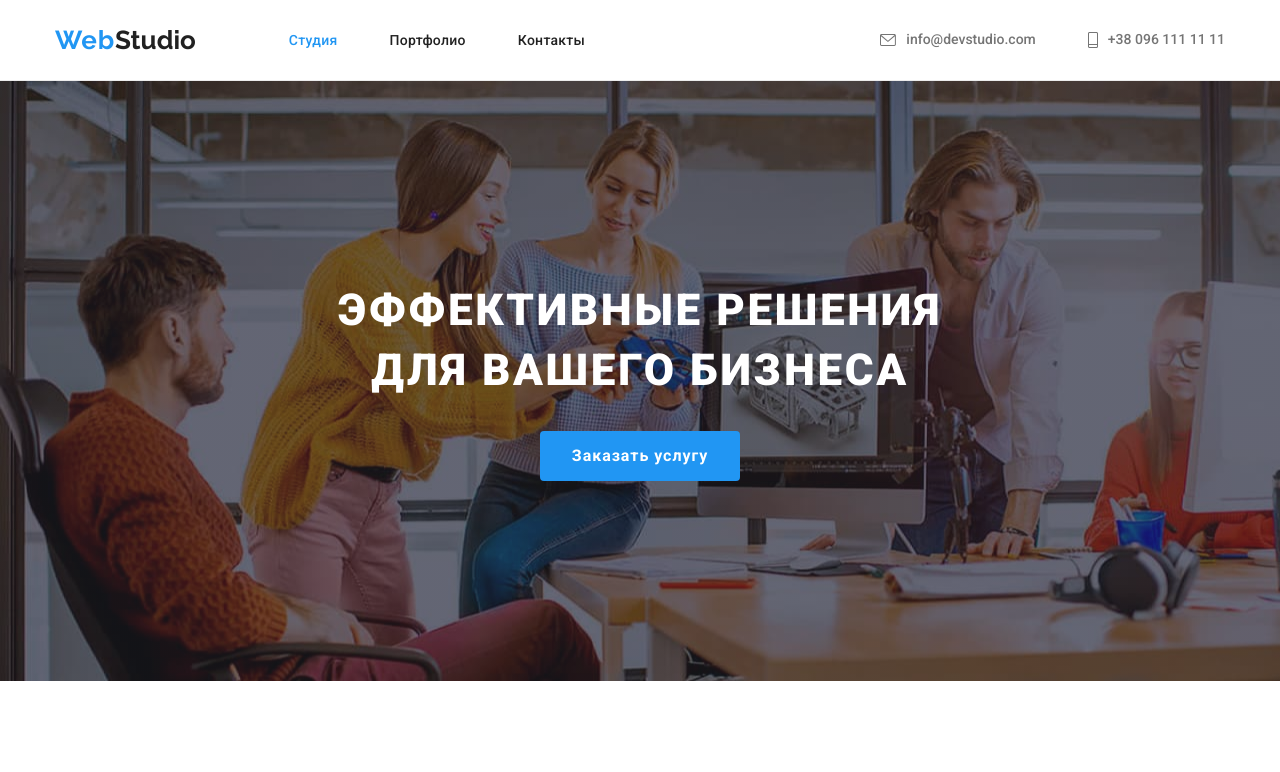
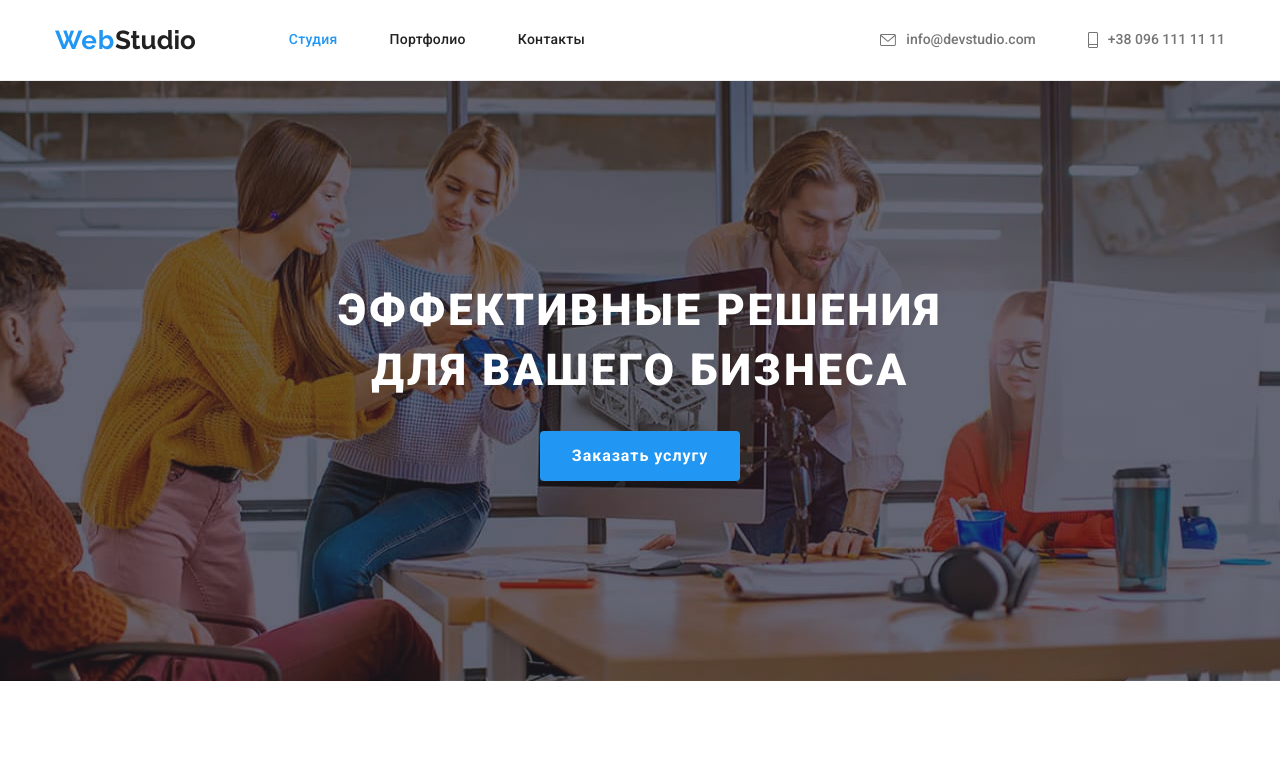
Before and after one commit to vovchik851/goit-markup-hw-04, a plain HTML site: page index.html in a window 1280 px wide. Shown: the top 772 px of the page. Drawn offline with nearby package versions, Linux system fonts and the light colour scheme.

Commit message:
Останні правки

```diff
--- a/css/styles.css
+++ b/css/styles.css
@@ -106,6 +106,7 @@ img {
 
 .navigatin-link {
   font-weight: 500;
+  display: block;
   font-size: 14px;
   line-height: 1.1;
   letter-spacing: 0.02em;
@@ -134,6 +135,7 @@ img {
 }
 
 .mail-tel-link {
+  display: block;
   display: flex;
   align-items: center;
   font-weight: 500;
@@ -172,6 +174,9 @@ img {
       rgba(47, 48, 58, 0.4)
     ),
     url('../images/bg.jpg');
+    background-repeat: no-repeat;
+    background-size: cover;
+    background-position: center;
 }
 
 .hero-title {
@@ -426,7 +431,6 @@ img {
 /*-----------END CLIENTS-------------*/
 /*---------CONTACT---------*/
 .contact {
-  max-width: 1600px;
   margin: 0 auto;
   background-color: var(--color-background);
   padding-top: 60px;
```
